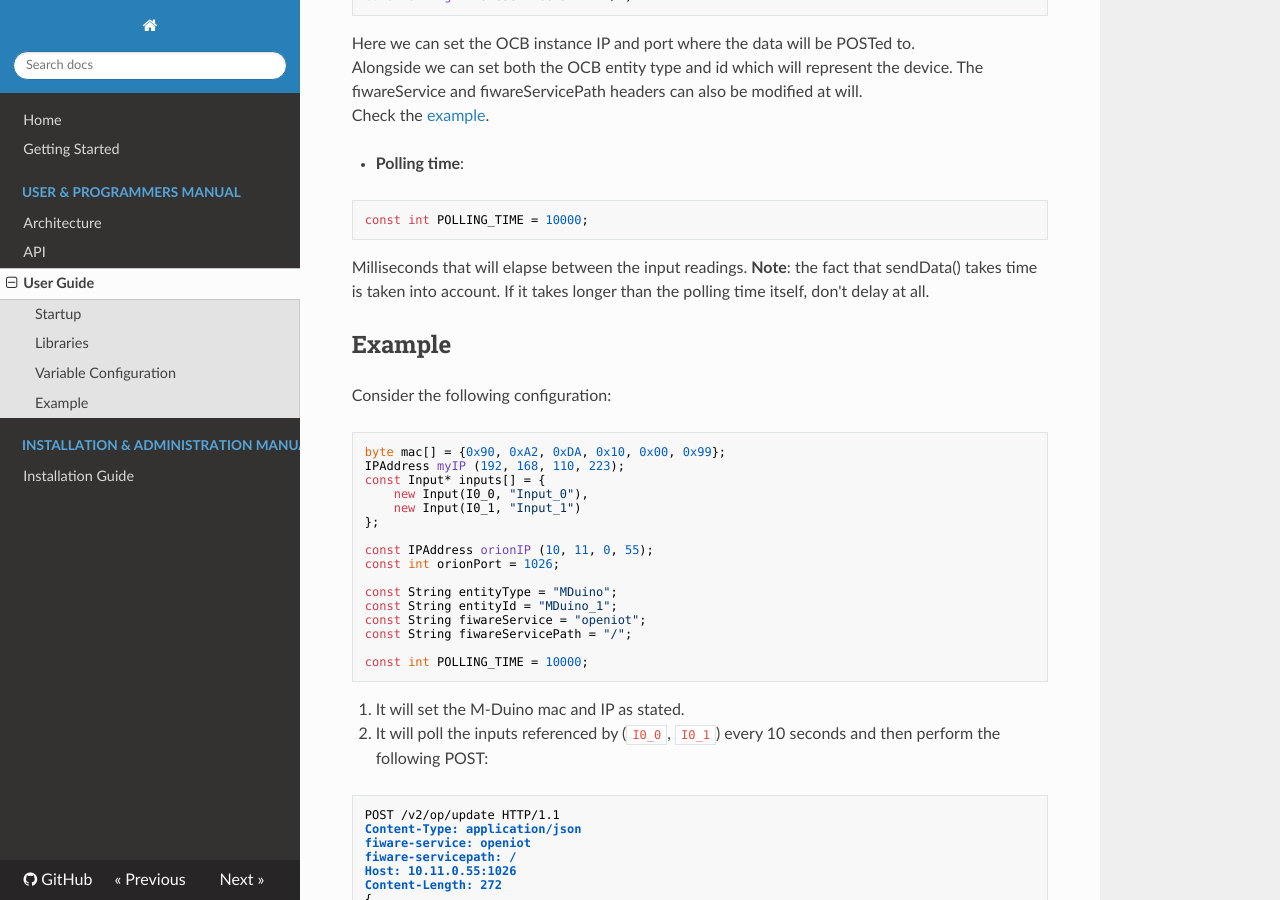
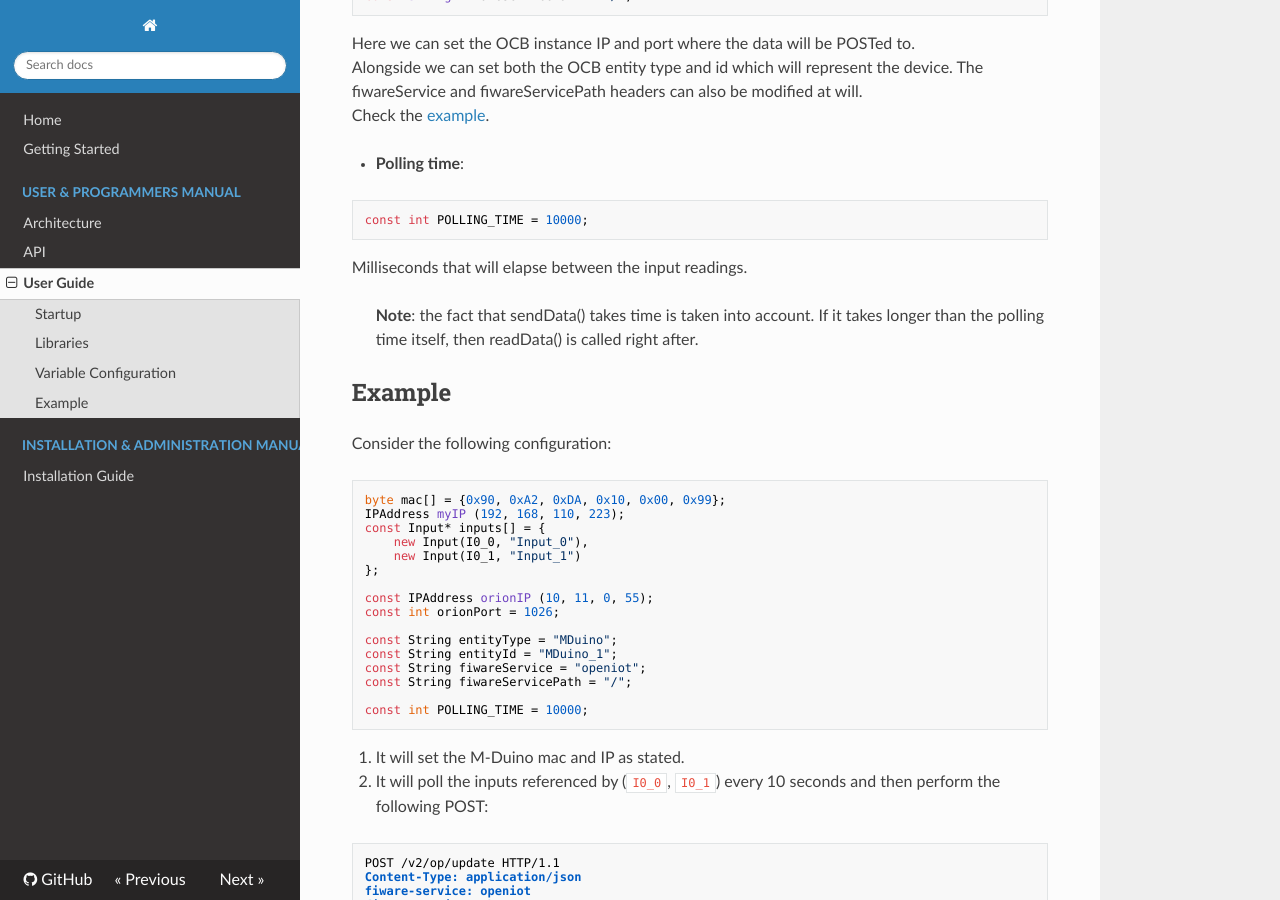
Before and after one commit to ramp-eu/AGILPLAS, an MkDocs documentation site: the page built from docs/usermanual.md, in a window 1280 px wide and 900 px high, scrolled down 1679 px. Built offline with MkDocs 1.6.1, drawn with Linux system fonts in a browser that asks for light colours; nearby versions of some CDN libraries; old or Windows-style settings are respelled for this version of MkDocs.

Commit message:
usermanual.md: update note

````diff
--- a/docs/usermanual.md
+++ b/docs/usermanual.md
@@ -75,7 +75,8 @@ Check the [example](#example).
 ```
 const int POLLING_TIME = 10000;
 ```
-Milliseconds that will elapse between the input readings. **Note**: the fact that sendData() takes time is taken into account. If it takes longer than the polling time itself, don't delay at all.
+Milliseconds that will elapse between the input readings.
+> **Note**: the fact that sendData() takes time is taken into account. If it takes longer than the polling time itself, then readData() is called right after.
 
 ## Example
 
````
